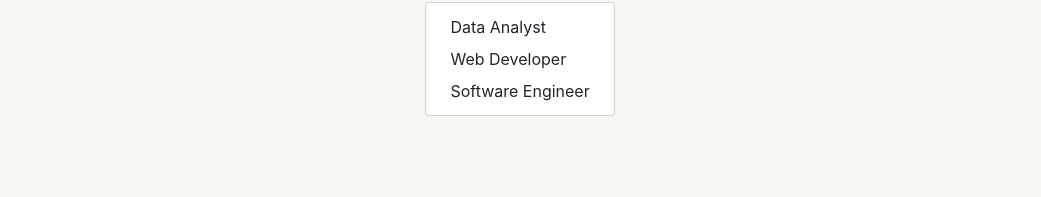
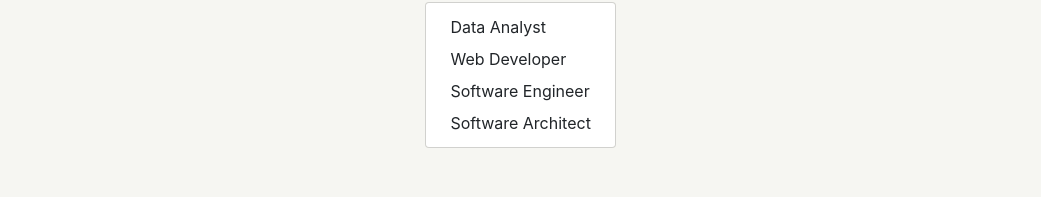
Before and after one commit to TMerco/Tech-Jobs, a plain HTML site: page index.html in a window 1280 px wide. Both pictures are taken after a click on the button "Jobs". Shown: the part 136-333 px from the top of the page, without its empty margins (120-1161 px from the left). Drawn offline with nearby package versions, Linux system fonts and the light colour scheme.

Commit message:
edited architect

```diff
--- a/index.html
+++ b/index.html
@@ -58,6 +58,8 @@
                                 <a href="#section4" class="dropdown-item">Web Developer</a>
 
                                 <a href="#section5" class="dropdown-item">Software Engineer</a>
+
+                                <a href="#section6" class="dropdown-item">Software Architect</a>
 
                             </ul>
                         </li>
```
